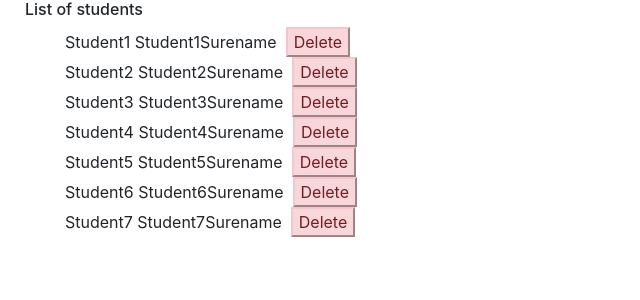
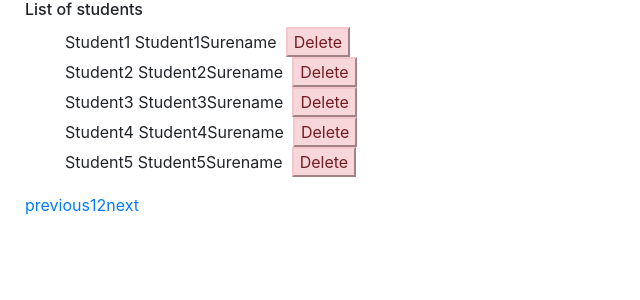
Before and after one commit to Todorovic-Nebojsha/web-programming-lab1, a React (Create React App) app: page / in a window 1280 px wide. Shown: the top 300 px of the page, without its empty margins (0-640 px from the left). Built offline with nearby package versions, Linux system fonts and the light colour scheme.

Commit message:
pagination-done without styling

```diff
--- a/package.json
+++ b/package.json
@@ -8,6 +8,7 @@
     "popper.js": "^1.14.4",
     "react": "^16.6.1",
     "react-dom": "^16.6.1",
+    "react-paginate": "^5.3.1",
     "react-scripts": "2.1.1"
   },
   "scripts": {
--- a/src/components/StudentsList.js
+++ b/src/components/StudentsList.js
@@ -1,30 +1,63 @@
 import React,{Component} from 'react';
 import StudentItem from "./StudentItem";
-
-
+import ReactPaginate from 'react-paginate';
+import "../style.css";
 class StudentsList extends Component{
     constructor(props){
         super(props);
-        //this.state={students:props.students};
-
+        this.state={
+            pageNum: 0,
+            pagesSize: 5}
     }
 
    render(){
-       const items=this.props.students.map((s)=>
-           <StudentItem
-               deleteStudent={this.props.deleteStudent}
-               studentClicked={this.props.studentClicked}
-               key={s.indeks}
-               student={s}/>);
+       const offset=this.state.pageNum*this.state.pagesSize;
+       const nextPageOffset=offset+this.state.pagesSize;
+       const pageCount=Math.ceil(this.props.students.length/this.state.pagesSize);
+
+       const items=this.getStudentsPage(offset, nextPageOffset);
+
+
         return(
             <div>
                 <h6> List of students</h6>
             <ul>
                 {items}
             </ul>
+                <ReactPaginate
+
+                    previousLabel={"previous"}
+                    nextLabel={"next"}
+                    breakLabel={<a href="/#">...</a>}
+                    breakClassName={"break-me"}
+                    pageCount={pageCount}
+                    marginPagesDisplayed={2}
+                    pageRangeDisplayed={5}
+                    onPageChange={this.handlePageClick}
+                    containerClassName={"pagination"}
+                    subContainerClassName={"pages pagination"}
+                    activeClassName={"active"}
+                />
+
             </div>
         );
    }
+   getStudentsPage=(offset,nextPageOffset)=>{
+      return this.props.students.map((s,index)=>
+          <StudentItem
+              deleteStudent={this.props.deleteStudent}
+              studentClicked={this.props.studentClicked}
+              key={index}
+              student={s}/>)
+          .filter((task,index)=> {
+              return index >= offset && index < nextPageOffset;
+          });
+   };
+
+    handlePageClick = (data) => {
+        let selected = data.selected;
+        this.setState({pageNum: selected});
+    };
 }
 
 export default  StudentsList;
```
Also changed, not shown: src/style.css (line endings or trailing spaces), 1 other file (tests, documents, lock files or other folders).
